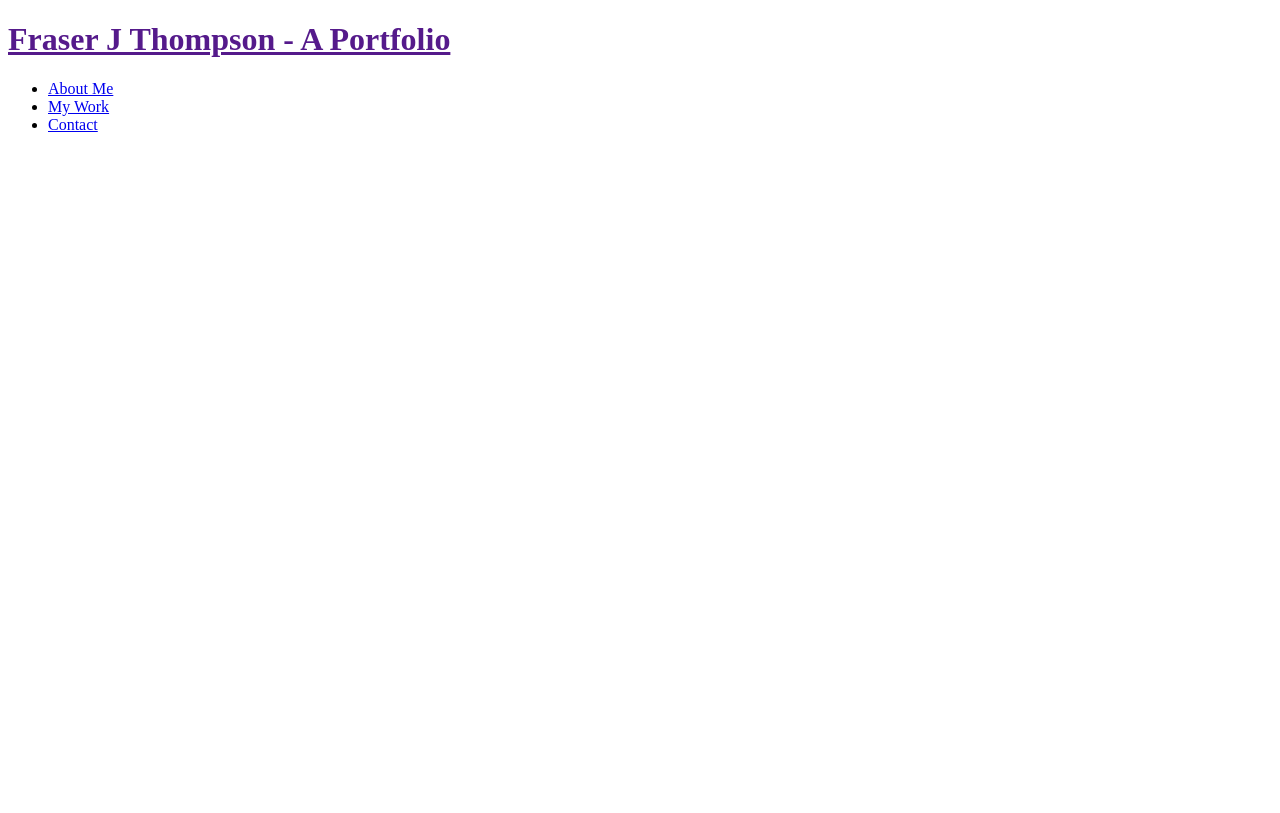
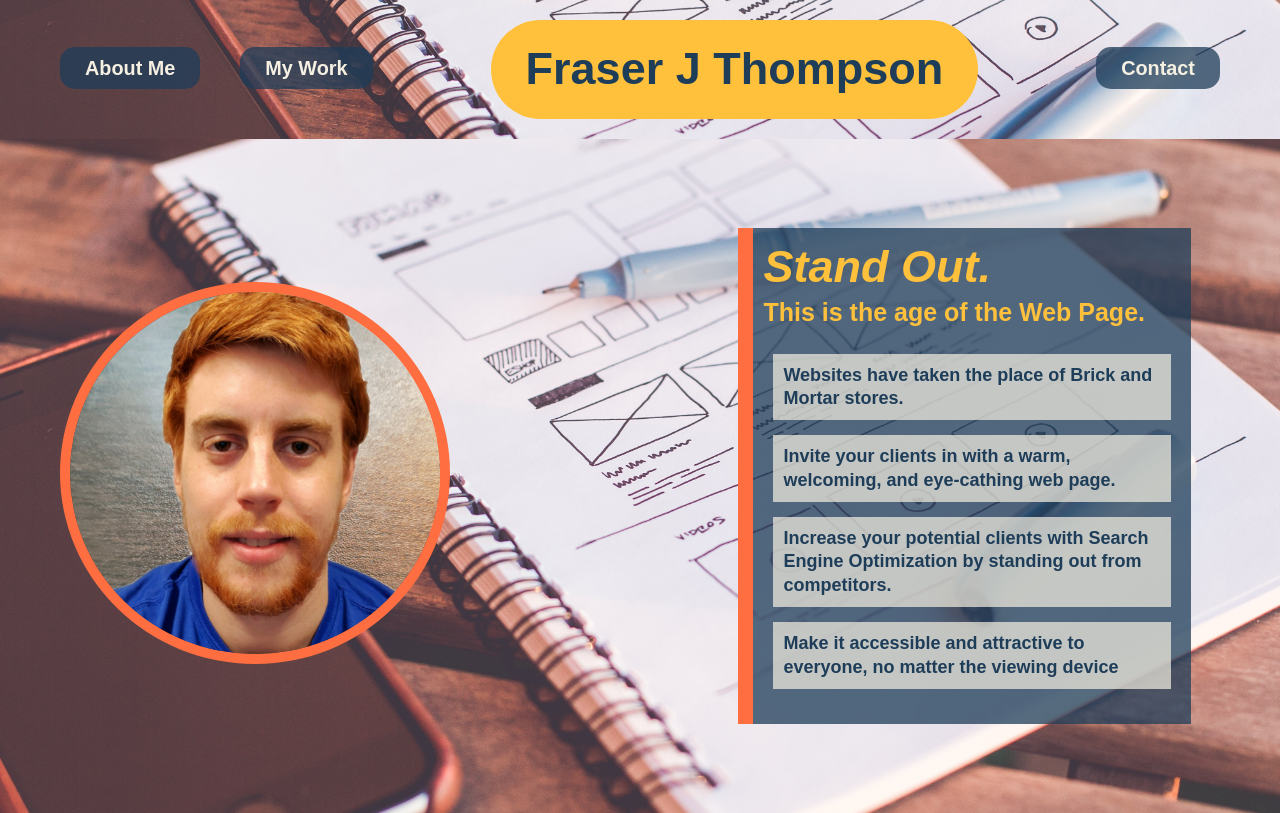
Before and after one commit to fthompson24/Portfolio, a plain HTML site: page index.html in a window 1280 px wide. Drawn offline with Linux system fonts and the light colour scheme.

Commit message:
added hero. styled hero and header

```diff
--- a/assets/css/style.css
+++ b/assets/css/style.css
@@ -0,0 +1,133 @@
+:root {
+    --primary-color: #1e3d59;
+    --secondary-color: #f5f0e1;
+    --tertiary-color: #ff6e40;
+    --quarternary-color: #ffc13b;
+}
+
+* {
+    margin: 0;
+    padding: 0;
+    box-sizing: border-box;
+    line-height: 1.3;
+}
+
+/*HEADER*/
+
+body {
+    color: var(--tertiary-color);
+    font-family: Arial, Helvetica, sans-serif;
+}
+
+header {
+    padding: 20px 20px;
+    display: flex;
+    justify-content: space-between;
+    align-items: center;
+    flex-wrap: wrap;
+    position: -webkit-sticky;
+    position: sticky;
+    background-color: var(--primary-color);
+    z-index: 9999;
+    background-image: url("../images/web-design.jpg");
+    background-size: cover;
+    background-position: 80%;
+    background-attachment: fixed;
+}
+header h1 {
+    font-weight: bold;
+    font-size: 45px;
+    color: var(--primary-color);
+    background: var(--quarternary-color);
+    border-radius: 50px;
+    padding: 20px 35px;
+}
+
+header a {
+    color: var(--secondary-color);
+    text-decoration: none;
+}
+header h1 a {
+    color: var(--primary-color);
+    font-weight: bolder;
+}
+header nav {
+    margin: 7px 20px;
+}
+header nav ul {
+    display: flex;
+    flex-wrap: wrap;
+    justify-content: space-between;
+    align-items: center;
+    list-style: none;
+}
+header nav ul li a {
+    font-weight: bold;
+    padding: 10px 25px;
+    font-size: 1.55vw;
+    text-shadow: none;
+    background: rgba(30, 61, 89, 0.75);
+    border-radius: 15px;
+    margin: 20px;
+}
+header nav ul li a:hover {
+    background:var(--tertiary-color);
+    color: rgba(30, 61, 89, 0.75);
+    text-shadow: 10px 10px 20px var(--quarternary-color);
+}
+
+section {
+    padding: 60px;
+}
+
+/*HERO*/
+
+.hero {
+    background-image: url(../images/web-design.jpg);
+    background-size: cover;
+    background-position: 80%;
+    display: flex;
+    justify-content: flex-start;
+    flex-wrap: nowrap;
+    align-items: center;
+    background-attachment: fixed;
+}
+.hero-text {
+    border: none;
+    background-color: rgba(30, 61, 89, 0.75);
+    color: var(--secondary-color);
+    width: 60%;
+    text-align: left;
+    margin: 2.5%;
+    font-size: 18px;
+    line-height: 1.2;
+    padding: 10px;
+    border-left: 15px solid var(--tertiary-color)
+}
+.hero-text h2 {
+    font-style: italic;
+    font-size: 45px;
+    color: var(--quarternary-color);
+}
+.hero-text h3 {
+    font-size: 25px;
+    color: var(--quarternary-color);
+}
+.hero-text ul {
+    list-style: none;
+    padding: 10px;
+
+}
+.hero-text ul li {
+    color: var(--primary-color);
+    margin: 15px 0;
+    font-weight: bold;
+    background: rgba(245, 240, 225, 0.7);
+    padding: 10px;
+}
+
+.hero-img img {
+    width: 60%;
+    border: 10px solid var(--tertiary-color);
+    border-radius: 50%;
+}
--- a/index.html
+++ b/index.html
@@ -9,9 +9,6 @@
 
     <body>
         <header>
-            <h1>
-                <a href="">Fraser J Thompson - A Portfolio</a>
-            </h1>
             <nav>
                 <ul>
                     <li>
@@ -20,10 +17,42 @@
                     <li>
                         <a href="#my-work">My Work</a>
                     </li>
+                </ul>
+            </nav>
+                <h1>
+                    <a href="">Fraser J Thompson</a>
+                </h1>
+            <nav>
+                <ul>
                     <li>
                         <a href="#contact-me">Contact</a>
                     </li>
                 </ul>
             </nav>
         </header>
+
+        <section class="hero">
+            <div class="hero-img">
+                <img src="./assets/images/fraser.jpg" alt="fraser thompson">
+            </div>
+            <div class="hero-text">
+                <h2>Stand Out.</h2>
+                <h3>This is the age of the Web Page.</h3>
+                <ul>
+                    <li>
+                    Websites have taken the place of Brick and Mortar stores.
+                    </li>
+                    <li>
+                    Invite your clients in with a warm, welcoming, and eye-cathing web page.
+                    </li>
+                    <li>
+                    Increase your potential clients with Search Engine Optimization by standing out from competitors.
+                    </li>
+                    <li>
+                    Make it accessible and attractive to everyone, no matter the viewing device
+                    </li>
+                </ul>
+            </div>
+        </section>
     </body>
+</html>
```
Also changed, not shown: assets/images/fraser.jpg (added), assets/images/web-design.jpg (added).
